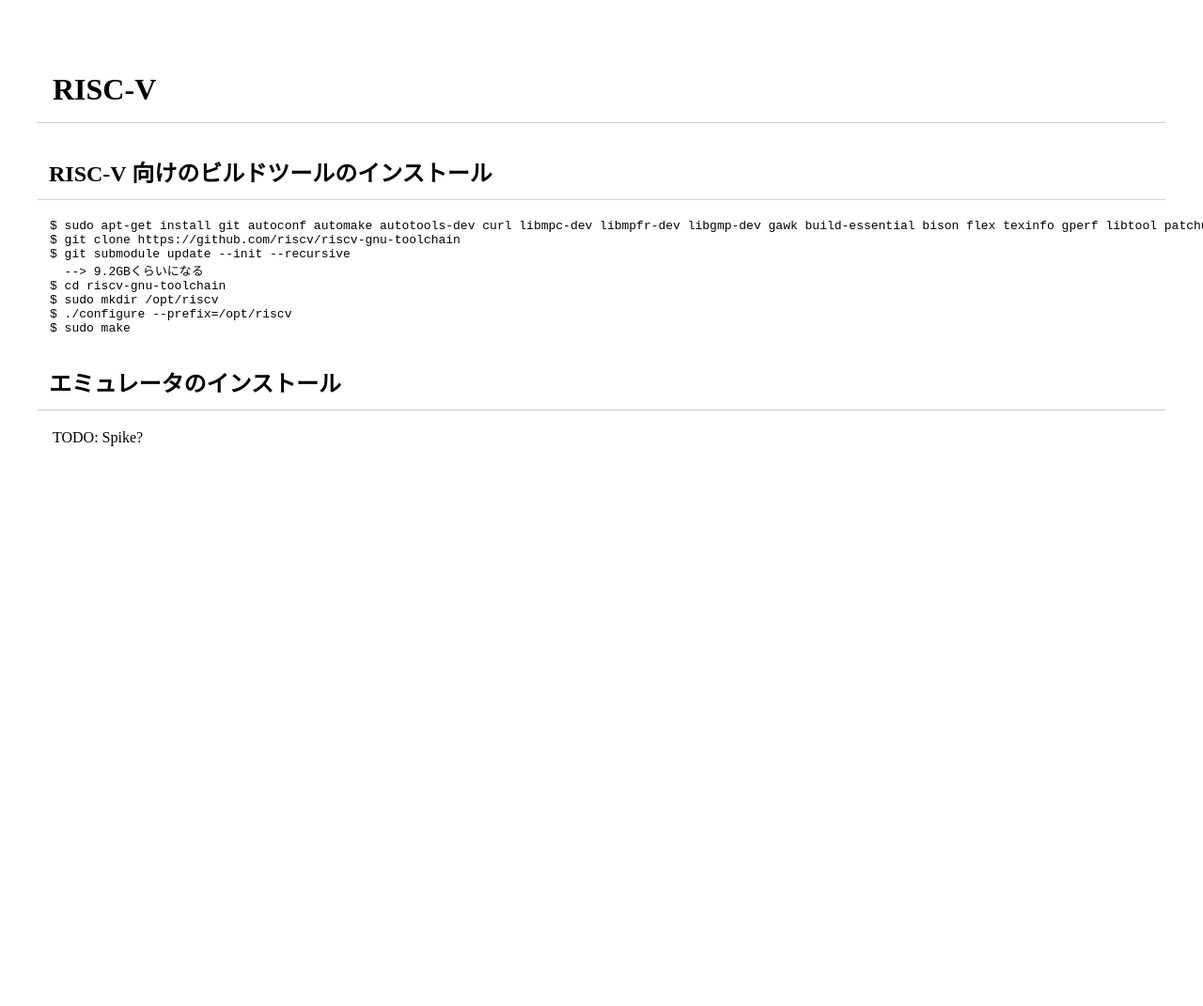
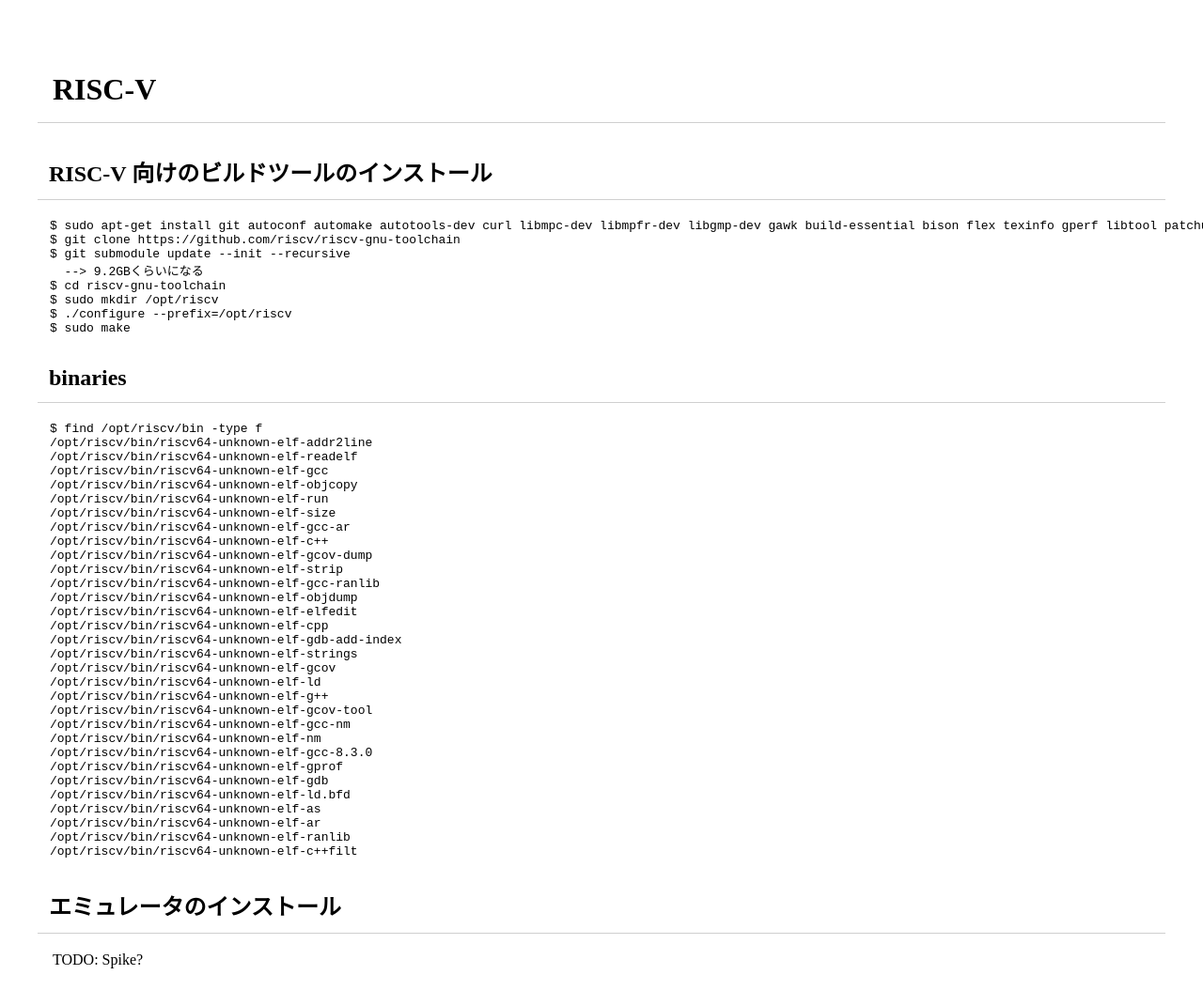
Before and after one commit to f6o/f6o.github.io, a Jekyll site: the page built from riscv.md, in a window 1280 px wide. Shown: the whole page at 94% size. Built offline with Jekyll 4.4.1, drawn with Linux system fonts in a browser that asks for light colours; nearby versions of some CDN libraries; our own code applies the rules of GitHub Pages for plain Markdown files; before the commit the page ends 900 px from its top, so only the background shows below that.

Commit message:
add the list of bin files after installation

````diff
--- a/riscv.md
+++ b/riscv.md
@@ -13,6 +13,42 @@ $ ./configure --prefix=/opt/riscv
 $ sudo make
 ```
 
+## binaries
+
+```
+$ find /opt/riscv/bin -type f
+/opt/riscv/bin/riscv64-unknown-elf-addr2line
+/opt/riscv/bin/riscv64-unknown-elf-readelf
+/opt/riscv/bin/riscv64-unknown-elf-gcc
+/opt/riscv/bin/riscv64-unknown-elf-objcopy
+/opt/riscv/bin/riscv64-unknown-elf-run
+/opt/riscv/bin/riscv64-unknown-elf-size
+/opt/riscv/bin/riscv64-unknown-elf-gcc-ar
+/opt/riscv/bin/riscv64-unknown-elf-c++
+/opt/riscv/bin/riscv64-unknown-elf-gcov-dump
+/opt/riscv/bin/riscv64-unknown-elf-strip
+/opt/riscv/bin/riscv64-unknown-elf-gcc-ranlib
+/opt/riscv/bin/riscv64-unknown-elf-objdump
+/opt/riscv/bin/riscv64-unknown-elf-elfedit
+/opt/riscv/bin/riscv64-unknown-elf-cpp
+/opt/riscv/bin/riscv64-unknown-elf-gdb-add-index
+/opt/riscv/bin/riscv64-unknown-elf-strings
+/opt/riscv/bin/riscv64-unknown-elf-gcov
+/opt/riscv/bin/riscv64-unknown-elf-ld
+/opt/riscv/bin/riscv64-unknown-elf-g++
+/opt/riscv/bin/riscv64-unknown-elf-gcov-tool
+/opt/riscv/bin/riscv64-unknown-elf-gcc-nm
+/opt/riscv/bin/riscv64-unknown-elf-nm
+/opt/riscv/bin/riscv64-unknown-elf-gcc-8.3.0
+/opt/riscv/bin/riscv64-unknown-elf-gprof
+/opt/riscv/bin/riscv64-unknown-elf-gdb
+/opt/riscv/bin/riscv64-unknown-elf-ld.bfd
+/opt/riscv/bin/riscv64-unknown-elf-as
+/opt/riscv/bin/riscv64-unknown-elf-ar
+/opt/riscv/bin/riscv64-unknown-elf-ranlib
+/opt/riscv/bin/riscv64-unknown-elf-c++filt
+```
+
 ## エミュレータのインストール
 
 TODO: Spike?
````
